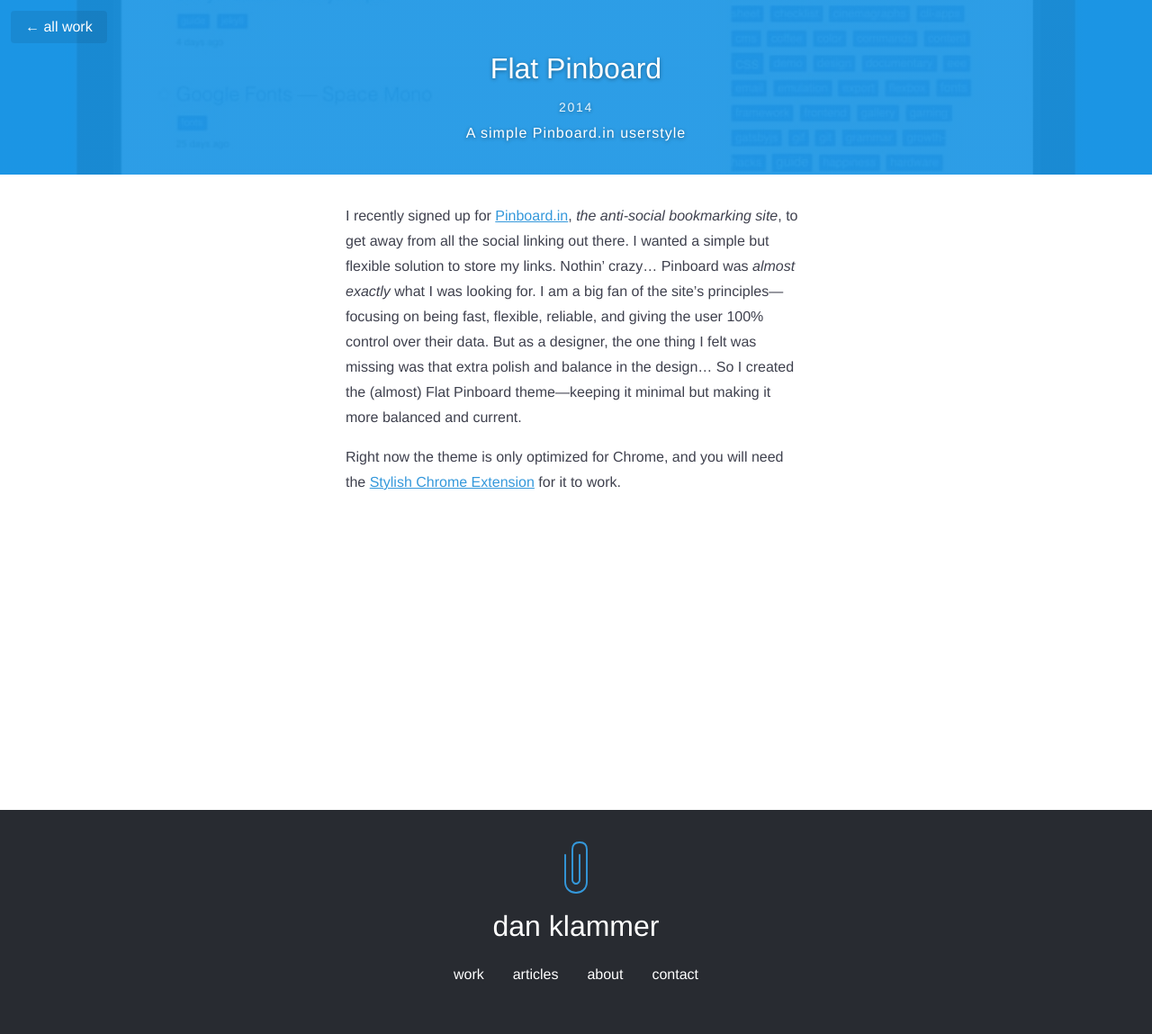
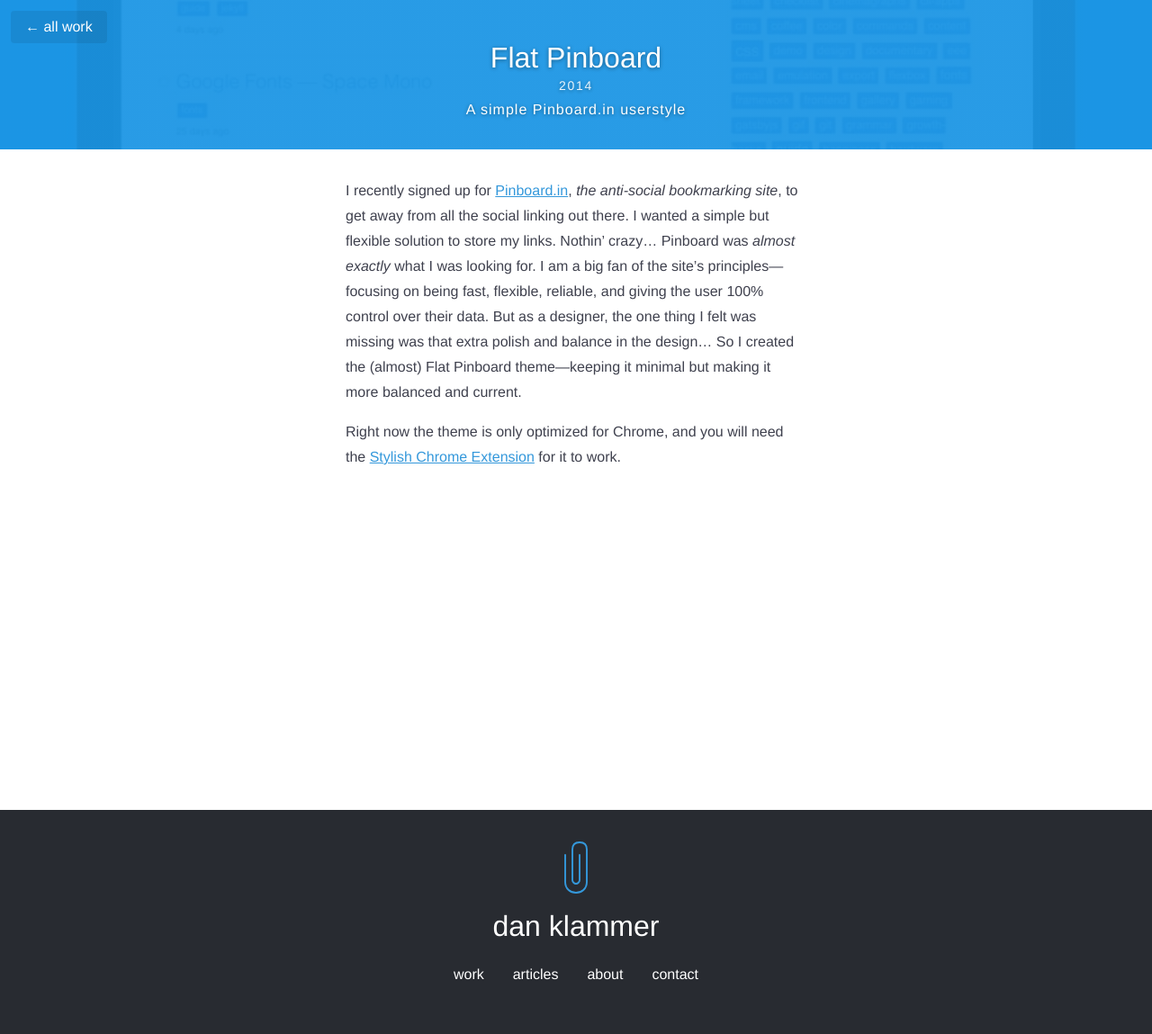
Before and after one commit to danklammer/danklammer.github.io, a Jekyll site: the page built from work/_posts/2014-02-02-flat-pinboard.md, in a window 1280 px wide. Shown: the whole page at 90% size. Built offline with Jekyll 4.4.1, drawn with Linux system fonts in a browser that asks for light colours.

Commit message:
More style tweaks

```diff
--- a/_layouts/project.html
+++ b/_layouts/project.html
@@ -3,7 +3,7 @@
 ---
 <article class="lg-post lg-height-full" itemscope itemtype="http://schema.org/BlogPosting">
 
-  <header class="align-center color-white pt4 px3 pb4" style="background: linear-gradient( rgba({{ page.color }}, 0.92), rgba({{ page.color }}, 0.92)), url({{ page.hero-image }}); background-size: cover; background-position: center center;">
+  <header class="align-center color-white pt4 px3 pb4" style="background: linear-gradient( rgba({{ page.color }}, 0.94), rgba({{ page.color }}, 0.94)), url({{ page.hero-image }}); background-size: cover; background-position: center center;">
 
       <a href="{{ site.baseurl }}/" class="lg-absolute l1 t1 sm-hide inline-block color-white dim-bg-black underline-none lowercase py1 px3 m2 br3">&larr; All Work</a>
 
@@ -14,9 +14,9 @@
           </svg>
       </div>
 
-      <div class="center-block text-shadow-medium pt3">
+      <div class="center-block line-height-none text-shadow-medium pt3">
         <h2 class="font-size-1">{{ page.title }}</h2>
-        <time class="block font-size-6 line-height-none tracking-wide opacity-8 py2">{{ page.year }}</time>
+        <time class="block font-size-6 tracking-wide opacity-8 py2">{{ page.year }}</time>
         <span class="font-size-5 line-height-title tracking-slight font-weight-5">{{ page.tagline }}</span>
       </div>
 
--- a/index.html
+++ b/index.html
@@ -16,7 +16,7 @@
 
             <div class="center-block px3 pt4 pb3">
                 <h2 class="font-size-1">{{ post.title }}</h2>
-                <time class="block font-size-6 line-height-none tracking-wide opacity-8 py2">{{ post.year }}</time>
+                <time class="block font-size-6 tracking-wide opacity-8 py2">{{ post.year }}</time>
                 <span class="font-size-5 line-height-title tracking-slight font-weight-5">{{ post.tagline }}</span>
             </div>
 
```
